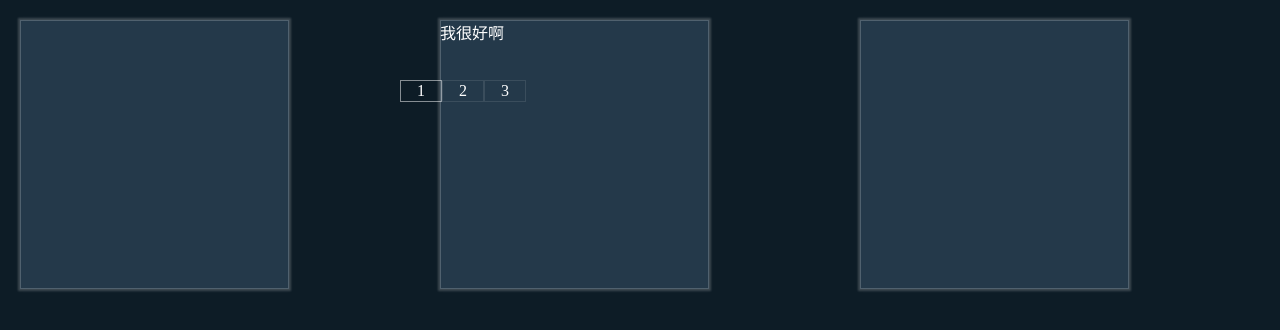
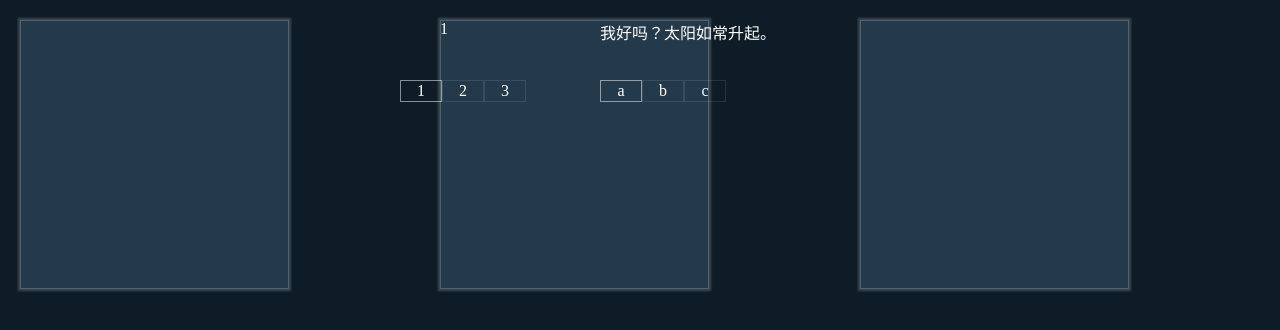
Before and after one commit to zhangzhengsmiling/visual-data, a React app: page / in a window 1280 px wide. Shown: the top 330 px of the page. Built offline with nearby package versions, Linux system fonts and the light colour scheme.

Commit message:
feat: add publish and subscribe config
- 添加事件发布订阅组件

```diff
--- a/src/App/index.tsx
+++ b/src/App/index.tsx
@@ -1,8 +1,4 @@
-import React, { useState, useEffect } from 'react';
-import ContextPositionAbsolute, {
-  PositionAbsoluteContainer,
-  createPositionAbsoluteContainerValue,
-} from '@/base/ContextPositionAbsolute';
+import React, { useState } from 'react';
 import Text from '@/Text';
 import Container from '@/Container';
 import Tabs from '@/Tabs';
@@ -58,50 +54,76 @@ class Position extends Point2D {
     this.zIndex = zIndex;
   }
 }
+const conponentsMap = new Map();
+conponentsMap.set('Container', Container);
+conponentsMap.set('Tabs', Tabs);
+conponentsMap.set('Text', Text);
 
 
-const App = () => {
-
-  const [container, setContainer] = useState<HTMLDivElement | null>(null)
-
-  const [ds, setDs] = useState<any[]>([
+const data = [
   {
     id: 'CONTAINER#1',
-      type: Container,
-      style: {
+    type: 'Container',
+    position: {
       x: 440,
       y: 20,
-        width: 100,
+    },
+    attr: {
+      width: 200,
       height: 100,
+      border: '1px solid #eee8',
     },
   },
   {
     id: 'CONTAINER#2',
-      type: Container,
-      style: {
+    type: 'Container',
+    position: {
       x: 20,
       y: 20,
+    },
+    attr: {
       width: 100,
       height: 100,
     },
   },
   {
     id: "CONTAINER#3",
-      type: Container,
-      style: {
+    type: 'Container',
+    position: {
       x: 860,
       y: 20,
+    },
+    attr: {
       width: 100,
       height: 100,
     },
   },
   {
     id: 'TEXT#1',
-      type: Text,
-      style: {
+    type: 'Text',
+    position: {
       x: 440,
       y: 20,
       zIndex: 1,
+    },
+    style: {
+    },
+    subscriber: {
+      id: 'a',
+      parser: (v: any) => ({
+        title: v.label
+      })
+    }
+  },
+  {
+    id: 'TEXT#2',
+    type: 'Text',
+    position: {
+      x: 600,
+      y: 20,
+      zIndex: 1,
+    },
+    style: {
     },
     data: {
       title: '我好吗？太阳如常升起。'
@@ -109,8 +131,8 @@ const App = () => {
   },
   {
     id: 'TABS#1',
-      type: Tabs,
-      style: {
+    type: 'Tabs',
+    position: {
       x: 400,
       y: 80
     },
@@ -118,25 +140,72 @@ const App = () => {
       { key: '1', label: '1', value: '1' },
       { key: '2', label: '2', value: '2' },
       { key: '3', label: '3', value: '3' },
+    ],
+    publisher: { fnKey: 'onChange', id: 'a' }
+  },
+  {
+    id: 'TABS#2',
+    type: 'Tabs',
+    position: {
+      x: 600,
+      y: 80
+    },
+    data: [
+      { key: 'a', label: 'a', value: '1' },
+      { key: 'b', label: 'b', value: '2' },
+      { key: 'c', label: 'c', value: '3' },
     ]
   }
-  ])
+]
 
-useEffect(() => {
-  setTimeout(() => {
-    setDs(ds => ds.map(item => {
-      if (item.id === 'TEXT#1') {
+const renderComponent = (component: any): React.ReactChild | React.ReactChild[] => {
+  if (component.subscriber) {
+    return (
+      <SubscribeContainer subscriberID={component.subscriber.id} parser={component.subscriber.parser}>
+        <component.type data={component.data} attr={component.attr} />
+      </SubscribeContainer>
+    )
+  }
+  if (component.publisher) {
+   return (
+      <PublishContainer publishID={component.publisher.id} fnKey={component.publisher.dnKey}>
+        <component.type data={component.data} attr={component.attr} />
+      </PublishContainer>
+    )
+  }
+  return (
+    <component.type data={component.data} attr={component.attr} />
+  )
+}
+
+const App = () => {
+
+  const [container, setContainer] = useState<HTMLDivElement | null>(null)
+  const [ds, setDs] = useState<any[]>(
+    data
+      .map((item: any) => ({
+        ...item,
+        type: conponentsMap.get(item.type)
+      }))
+    )
+
+  const changePosition = (component: any, position: { dx: number; dy: number }) => {
+    setDs(ds => {
+      return ds.map((item, _idx) => {
+        if (component.id === item.id) {
           return {
             ...item,
-          data: {
-            title: '我很好啊'
+            position: {
+              x: item.position.x + position.dx,
+              y: item.position.y + position.dy,
+              zIndex: item.position.zIndex,
             }
           }
         }
-      return item
-    }))
-  }, 3000)
-}, [])
+        else return item
+      })
+    })
+  }
 
   return (
     <div
@@ -151,108 +220,22 @@ useEffect(() => {
       {/* BUG:订阅组件和发布组件渲染的顺序对于初始值会有影响 */}
       {
         ds.map((component) => (
-            <Moveable key={component.id} container={container} position={{ x: component.style.x, y: component.style.y }} onMove={(position) => {
-              setDs(ds => {
-                return ds.map((item, _idx) => {
-                  if (component.id === item.id) {
-                    return {
-                      ...item,
-                      style: {
-                        x: item.style.x + position.dx,
-                        y: item.style.y + position.dy
+          <Moveable
+            key={component.id}
+            container={container}
+            position={component.position}
+            onMove={(position) => {
+              changePosition(component, position);
+            }}
+          >
+            {
+              renderComponent(component)
             }
-                    }
-                  }
-                  else return item
-                })
-              })
-            }}>
-              <component.type data={component.data} />
           </Moveable>
         ))
       }
     </div>
   )
-  return (
-    <div
-      style={{
-        position: 'relative',
-        width: '100vw',
-        height: '100vh',
-        background: 'rgb(13, 28, 38)',
-      }}
-    >
-      {/* BUG:订阅组件和发布组件渲染的顺序对于初始值会有影响 */}
-      <ContextPositionAbsolute.Provider value={createPositionAbsoluteContainerValue(440, 20)}>
-        <PositionAbsoluteContainer>
-          <Container />
-        </PositionAbsoluteContainer>
-      </ContextPositionAbsolute.Provider>
-      <ContextPositionAbsolute.Provider value={createPositionAbsoluteContainerValue(20, 20)}>
-        <PositionAbsoluteContainer>
-          <Container />
-        </PositionAbsoluteContainer>
-      </ContextPositionAbsolute.Provider>
-      <ContextPositionAbsolute.Provider value={createPositionAbsoluteContainerValue(860, 20)}>
-        <PositionAbsoluteContainer>
-          <Container />
-        </PositionAbsoluteContainer>
-      </ContextPositionAbsolute.Provider>
-      <ContextPositionAbsolute.Provider value={createPositionAbsoluteContainerValue(440, 440)}>
-        <PositionAbsoluteContainer>
-          <Container />
-        </PositionAbsoluteContainer>
-      </ContextPositionAbsolute.Provider>
-
-      <ContextPositionAbsolute.Provider value={createPositionAbsoluteContainerValue(20, 20, 1)}>
-        <PositionAbsoluteContainer>
-          <SubscribeContainer subscriberID="a">
-            <Text />
-          </SubscribeContainer>
-        </PositionAbsoluteContainer>
-      </ContextPositionAbsolute.Provider>
-
-      <ContextPositionAbsolute.Provider value={createPositionAbsoluteContainerValue(860, 20, 1)}>
-        <PositionAbsoluteContainer>
-          <SubscribeContainer subscriberID="b">
-            <Text />
-          </SubscribeContainer>
-        </PositionAbsoluteContainer>
-      </ContextPositionAbsolute.Provider>
-
-      <ContextPositionAbsolute.Provider value={createPositionAbsoluteContainerValue(440, 20)}>
-        <PositionAbsoluteContainer>
-          <PublishContainer publishID="a" fnKey="onChange">
-            <Tabs
-              defaultValue="b"
-              data={[
-                { key: 'a', label: 'a', value: 'a' },
-                { key: 'b', label: 'b', value: 'b' },
-                { key: 'c', label: 'c', value: 'c' },
-                { key: 'd', label: 'd', value: 'd' },
-              ]}
-            />
-          </PublishContainer>
-        </PositionAbsoluteContainer>
-      </ContextPositionAbsolute.Provider>
-
-      <ContextPositionAbsolute.Provider value={createPositionAbsoluteContainerValue(440, 440)}>
-        <PositionAbsoluteContainer>
-          <PublishContainer publishID="b" fnKey="onChange">
-            <Tabs
-              defaultValue="c"
-              data={[
-                { key: 'a', label: '123', value: '123' },
-                { key: 'b', label: '456', value: '456' },
-                { key: 'c', label: '789', value: '789' },
-                { key: 'd', label: 'abc', value: 'abc' },
-              ]}
-            />
-          </PublishContainer>
-        </PositionAbsoluteContainer>
-      </ContextPositionAbsolute.Provider>
-    </div>
-  );
 };
 
 export default App;
--- a/src/Text/index.tsx
+++ b/src/Text/index.tsx
@@ -1,6 +1,7 @@
 import React from 'react';
 
 const Text = (props: { data?: any }) => {
+  console.log(props.data)
   return <div style={{ color: '#fff' }}>{props.data?.title}</div>;
 };
 
--- a/src/base/SubscribeContainer.tsx
+++ b/src/base/SubscribeContainer.tsx
@@ -3,14 +3,19 @@ import emitter from '@/emitter';
 interface IPropsSubscribeContainer {
   subscriberID: string;
   children: React.ReactElement;
+  parser?: (v: any) => any;
 }
 
+const DEFAULT_PARSER = (v: any) => v
+
 const SubscribeContainer = (props: IPropsSubscribeContainer) => {
-  const { subscriberID } = props;
+  const { subscriberID, parser = DEFAULT_PARSER } = props;
   const [data, setData] = useState<any>();
 
   const callback = useCallback((data: any) => {
-    setData(data);
+    setData(
+      parser(data)
+    );
   }, []);
 
   useEffect(() => {
```
Lines whose indentation alone changed are shown as unchanged.
